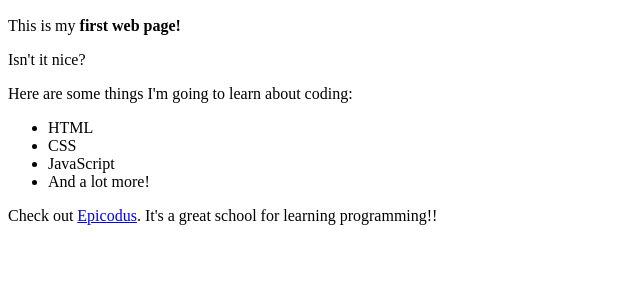
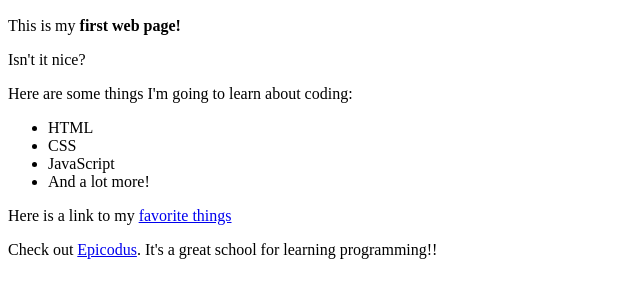
Before and after one commit to mikearino/my-first-webpage1, a plain HTML site: page my-first-webpage.html in a window 1280 px wide. Shown: the part 110-408 px from the top of the page, without its empty margins (0-640 px from the left). Drawn offline with Linux system fonts and the light colour scheme.

Commit message:
added an anchor tag for a local webpage.

```diff
--- a/my-first-webpage.html
+++ b/my-first-webpage.html
@@ -15,6 +15,8 @@
       <li>And a lot more!</li>
     </ul>
 
+    <p> Here is a link to my <a href="favorite-things.html"> favorite things</a>
+
     <p>Check out <a href="https://www.epicodus.com/">Epicodus</a>. It's a great
       school for learning programming!!</p>
   </body>
```
